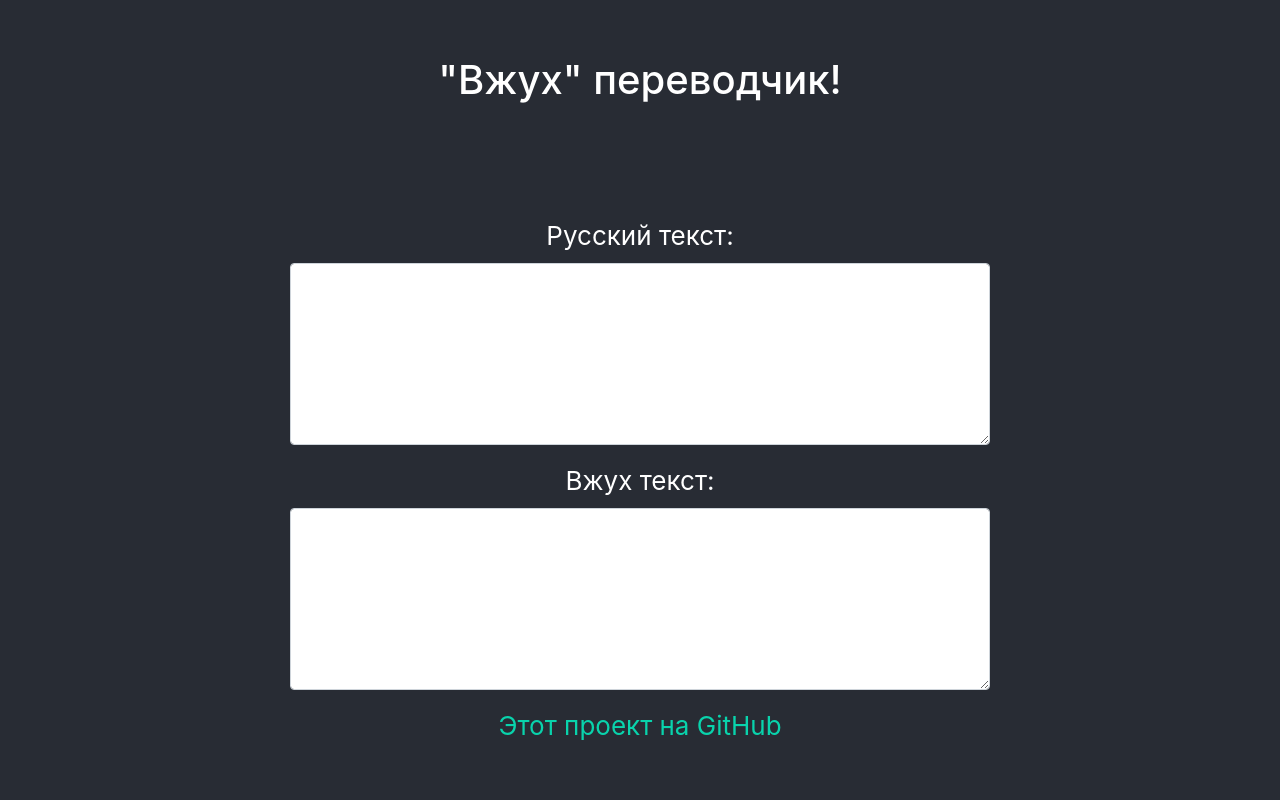
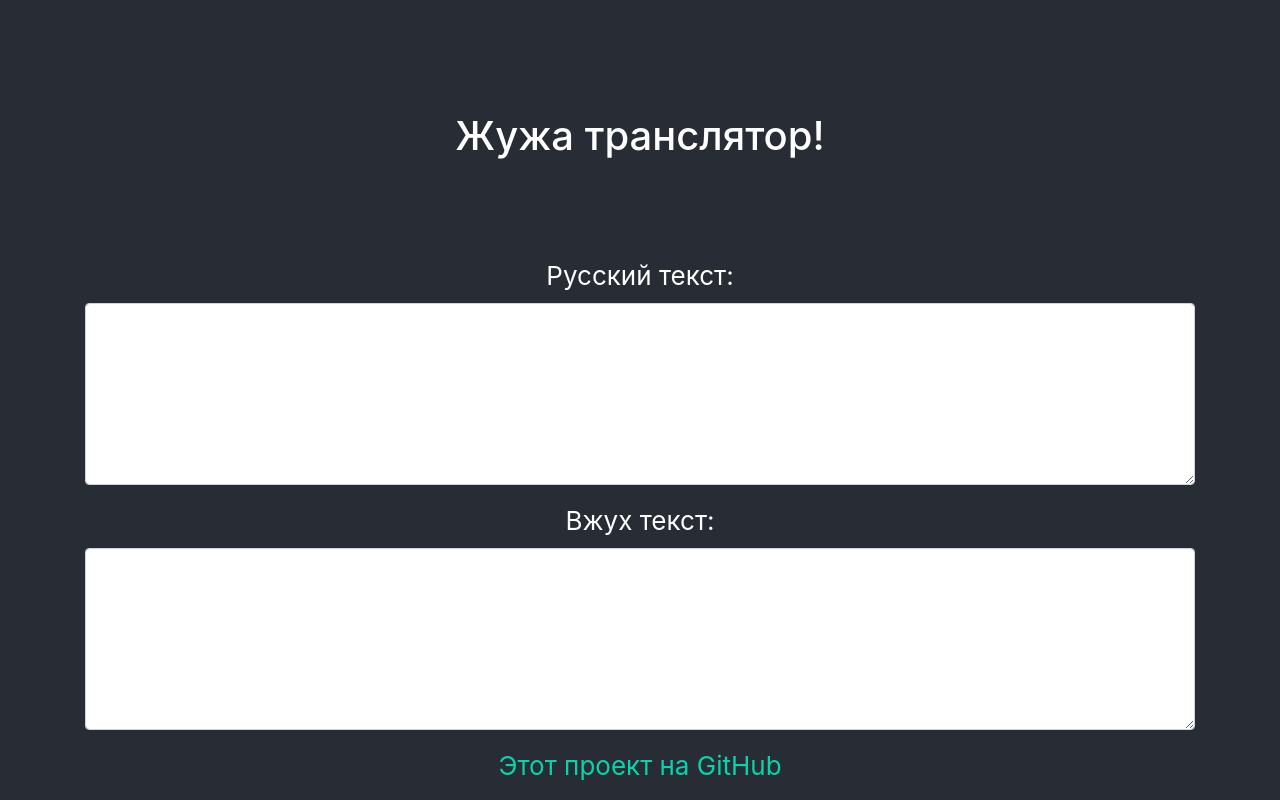
Before and after one commit to Mestima/vzuh_lang, a React (Create React App) app: page / in a window 1280 px wide. Built offline with nearby package versions, Linux system fonts and the light colour scheme.

Commit message:
bootstrap package implemented

```diff
--- a/package.json
+++ b/package.json
@@ -1,5 +1,5 @@
 {
-  "homepage": "https://mestima.github.io/vzuh",
+  "homepage": "https://mestima.github.io/vzuh_lang",
   "name": "vzuh_lang",
   "version": "0.1.0",
   "private": true,
--- a/public/index.html
+++ b/public/index.html
@@ -9,7 +9,7 @@
       content="Vzuh lang translator for russian text"
     />
     <link rel="manifest" href="%PUBLIC_URL%/manifest.json" />
-    <title>Вжух!</title>
+    <title>Жужаязык</title>
   </head>
   <body>
     <noscript>You need to enable JavaScript to run this app.</noscript>
--- a/src/App.css
+++ b/src/App.css
@@ -1,9 +1,5 @@
 .App {
   text-align: center;
-}
-
-.App-logo {
-  height: 20vmin;
 }
 
 .App-main {
--- a/src/App.js
+++ b/src/App.js
@@ -6,10 +6,8 @@ import Form from './components/mainForm/';
 function App() {
   return (
     <div className="App">
-      <div className="App-main">
-        <header className="App-logo">
-          <h1>"Вжух" переводчик!</h1>
-        </header>
+      <div className="App-main position-relative">
+        <h1 className="py-5 m-5">Жужа транслятор!</h1>
         <Form />
         <a
           className = "App-link"
--- a/src/components/mainForm/index.css
+++ /dev/null
@@ -1,3 +0,0 @@
-form {
-  width: 700px;
-}
--- a/src/components/mainForm/index.js
+++ b/src/components/mainForm/index.js
@@ -1,5 +1,4 @@
 import React from 'react';
-import './index.css';
 
 import Translator from '../translator/';
 
@@ -13,17 +12,17 @@ export default class mainForm extends Translator {
   }
 
   render(){
-    return (<>
+    return (<div className="container">
       <form>
         <div class="form-group">
           <label for="inputText">Русский текст:</label>
-          <textarea class="form-control" id="inputText" rows="7" onChange={this.onTextChange}></textarea>
+          <textarea className="form-control" id="inputText" rows="7" onChange={this.onTextChange}></textarea>
         </div>
         <div class="form-group">
           <label for="inputVzuh">Вжух текст:</label>
-          <textarea class="form-control" id="inputVzuh" rows="7" onChange={this.onVzuhChange}></textarea>
+          <textarea className="form-control" id="inputVzuh" rows="7" onChange={this.onVzuhChange}></textarea>
         </div>
       </form>
-    </>);
+    </div>);
   }
 }
```
